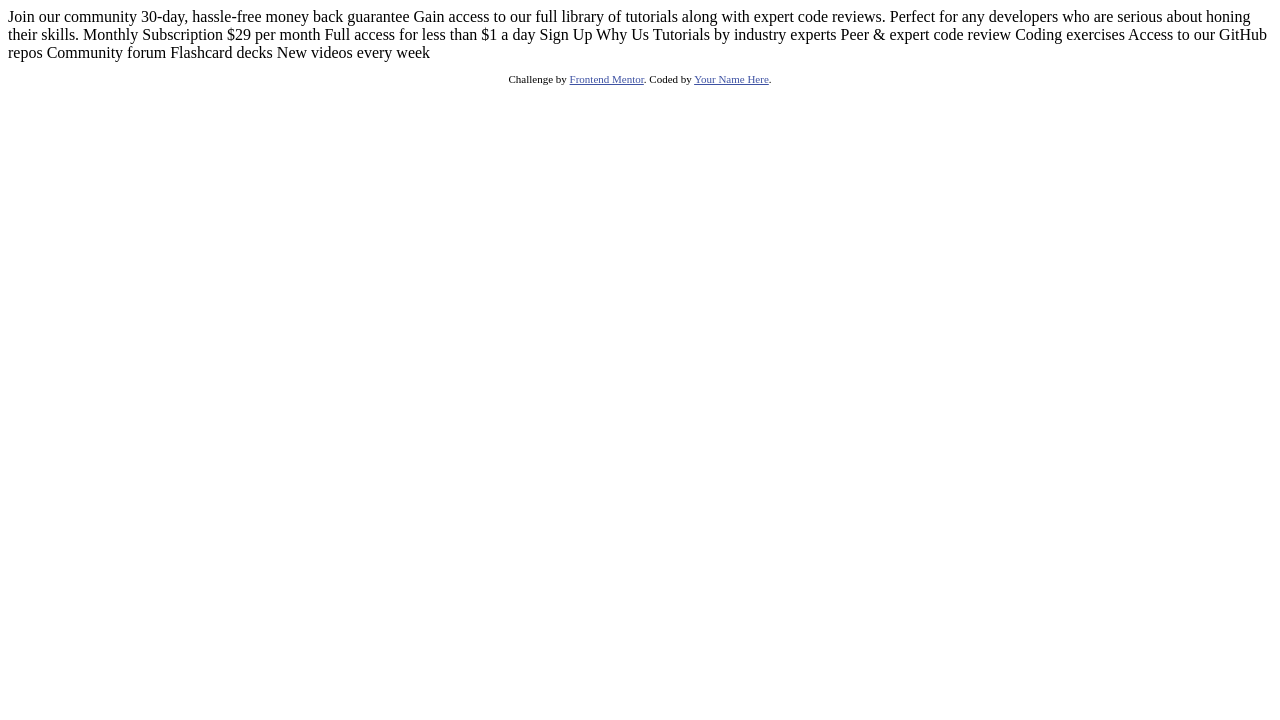
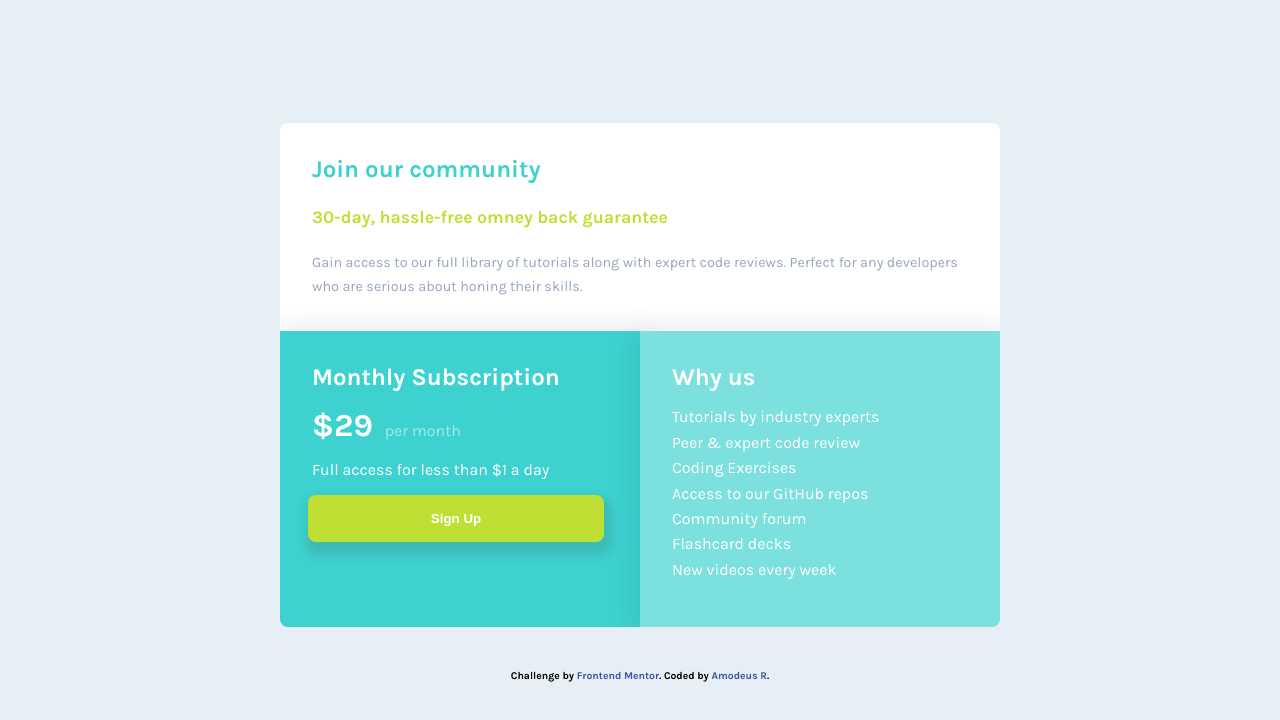
Before and after one commit to AmodeusR/FM--single-price-grid-component, a website: page index.html in a window 1280 px wide. Drawn offline with nearby package versions, Linux system fonts and the light colour scheme; files that its build step writes are made by us from their sources.

Commit message:
Challenge finished

```diff
--- a/index.html
+++ b/index.html
@@ -5,46 +5,58 @@
   <meta name="viewport" content="width=device-width, initial-scale=1.0"> <!-- displays site properly based on user's device -->
 
   <link rel="icon" type="image/png" sizes="32x32" href="./images/favicon-32x32.png">
+  <link rel="stylesheet" href="./single-price-grid-component/css/main.css">
+  <title>Frontend Mentor | Single Price Grid Component</title>
+  <link rel="stylesheet" href="./css/main.css">
 
-  <title>Frontend Mentor | Single Price Grid Component</title>
+  <!-- Makes the target of links open in a new tab as default behavior -->
+  <base target="_blank">
 
-  <!-- Feel free to remove these styles or customise in your own stylesheet 👍 -->
-  <style>
-    .attribution { font-size: 11px; text-align: center; }
-    .attribution a { color: hsl(228, 45%, 44%); }
-  </style>
+  <link rel="preconnect" href="https://fonts.googleapis.com">
+  <link rel="preconnect" href="https://fonts.gstatic.com" crossorigin>
+  <link href="https://fonts.googleapis.com/css2?family=Karla:wght@400;700&display=swap" rel="stylesheet">
 </head>
 <body>
-  Join our community
 
-  30-day, hassle-free money back guarantee
+  <div class="center">
+    <div class="container">
+      <div class="card grid-colspan-2">
+        <h1 class="card__title card__title--cyan">Join our community</h1>
+        <h2 class="card__subtitle card__subtitle--accent">30-day, hassle-free omney back guarantee</h2>
+        <p class="card__description">
+          Gain access to our full library of tutorials along with expert code reviews.
+          Perfect for any developers who are serious about honing their skills.
+        </p>
+      </div>
+      <div class="card card--primary">
+        <h2 class="card__title">Monthly Subscription</h2>
+        <div class="card__price-info">
+          <p><span class="price">$29</span> <span class="grayed-out">per month</span></p>
+          <p>Full access for less than $1 a day</p>
+          <button class="card__button">Sign Up</button>
+        </div>
+      </div>
+      <div class="card card--primary-light">
+        <h2 class="card__title">Why us</h2>
+        <ul class="list">
+          <li class="list__item">Tutorials by industry experts</li>
+          <li class="list__item">Peer &amp; expert code review</li>
+          <li class="list__item">Coding Exercises</li>
+          <li class="list__item">Access to our GitHub repos</li>
+          <li class="list__item">Community forum</li>
+          <li class="list__item">Flashcard decks</li>
+          <li class="list__item">New videos every week</li>
+        </ul>
+      </div>
+    </div>
+    <footer class="credits">
+      <p class="attribution">
+        Challenge by <a href="https://www.frontendmentor.io?ref=challenge">Frontend Mentor</a>.
+        Coded by <a href="https://github.com/amodeusr">Amodeus R</a>.
+      </p>
+    </footer>
+  </div>
 
-  Gain access to our full library of tutorials along with expert code reviews.
-  Perfect for any developers who are serious about honing their skills.
 
-  Monthly Subscription
-
-  &dollar;29 per month
-
-  Full access for less than &dollar;1 a day
-
-  Sign Up
-
-  Why Us
-
-  Tutorials by industry experts
-  Peer &amp; expert code review
-  Coding exercises
-  Access to our GitHub repos
-  Community forum
-  Flashcard decks
-  New videos every week
-
-  <footer>
-    <p class="attribution">
-      Challenge by <a href="https://www.frontendmentor.io?ref=challenge" target="_blank">Frontend Mentor</a>.
-      Coded by <a href="#">Your Name Here</a>.
-    </p>
-  </footer>
 </body>
 </html>
--- /dev/null
+++ b/scss/_colors.scss
@@ -0,0 +1,7 @@
+
+$theme-colors: (
+  primary: hsl(179, 62%, 53%),
+  accent: hsl(71, 73%, 54%),
+  light-gray: hsl(204, 43%, 93%),
+  grayish-blue: hsl(218, 22%, 67%)
+);
--- /dev/null
+++ b/scss/main.scss
@@ -0,0 +1,171 @@
+@use "./colors" as *;
+
+$border-r: 8px;
+
+*,
+*::before,
+*::after {
+  box-sizing: border-box;
+}
+
+@function getColor($color) {
+  @return map-get($theme-colors, $color);
+}
+
+
+
+@mixin desktop {
+  @media (min-width: 60em) {
+    @content;
+  }
+}
+
+body {
+  min-height: 100vh;
+  margin-top: .5rem;
+  font-family: "Karla", sans-serif;
+  background: getColor(light-gray);
+
+}
+
+.center {
+  display: flex;
+  flex-direction: column;
+  justify-content: center;
+  min-height: 100vh;
+  gap: 2rem;
+}
+
+.container {
+  display: grid;
+  grid-template-columns: 1fr;
+  width: min(20rem, 95%);
+
+  justify-items: center;
+  border-radius: $border-r;
+  overflow: hidden;
+  margin: 0 auto;
+
+  @include desktop {
+    grid-template-columns: repeat(2, 1fr);
+    width: min(45rem, 100%);
+  }
+}
+
+.grid-colspan-2 {
+  @include desktop {
+    grid-column: 1 / 3;
+  }
+}
+
+.grayed-out {
+  color: #fff8;
+}
+
+.card {
+  background: white;
+  width: 100%;
+  padding: 2rem;
+  box-shadow: 2px 2px 25px 5px rgba(44, 34, 90, .1);
+  margin: 0;
+
+
+  @include desktop {
+    width: 100%;
+  }
+
+  &__description {
+    color: getColor(grayish-blue);
+    margin-bottom: 0;
+    font-size: .9rem;
+    line-height: 1.5rem;
+  }
+
+  &__button {
+    width: 100%;
+    padding: 1rem 0;
+    margin-left: -4px;
+    color: white;
+    font-weight: 700;
+    background: getColor(accent);
+    border: none;
+    border-radius: 8px;
+    cursor: pointer;
+    box-shadow: 3px 8px 10px 5px rgba(63, 99, 85, .2);
+    transition: all 300ms ease;
+
+    &:hover {
+      transform: scale(1.05);
+      box-shadow: 8px 12px 15px 8px rgba(63, 99, 85, .1);
+      background: lighten(getColor(accent), 10%);
+    }
+
+    &--top-border-round {
+      border-radius: $border-r $border-r 0 0;
+    }
+
+    &--bottom-border-round {
+      border-radius: 0 0 $border-r $border-r;
+    }
+  }
+
+  &--primary {
+    background: getColor(primary);
+    color: white;
+  }
+
+  &--primary-light {
+    background: lighten(getColor(primary), 15%);
+    color: white;
+  }
+
+  &__title {
+    font-size: 1.5rem;
+    font-weight:700;
+    margin: 0;
+
+    &--cyan {
+      color: getColor(primary);
+    }
+  }
+
+  &__subtitle {
+    font-size: 1.1rem;
+    margin: 1.5rem 0;
+
+    &--accent {
+      color: getColor(accent);
+    }
+  }
+}
+
+.price {
+  font-size: 2rem;
+  font-weight: 700;
+  margin-right: .5rem;
+}
+
+.list {
+  list-style: none;
+  padding: 0;
+
+  &__item + &__item {
+    margin-top: .4rem;
+  }
+}
+
+.attribution {
+  font-size: .65rem;
+  text-align: center;
+  font-weight: bold;
+
+  a {
+    color: hsl(228, 45%, 44%);
+    text-decoration: none;
+    transition: color 200ms ease;
+
+    &:hover {
+      color: lighten(hsl(228, 45%, 44%), 5%);
+    }
+  }
+}
```
Also changed, not shown: package.json (added, +13 -0 lines), css/main.css (added), 2 other files.
